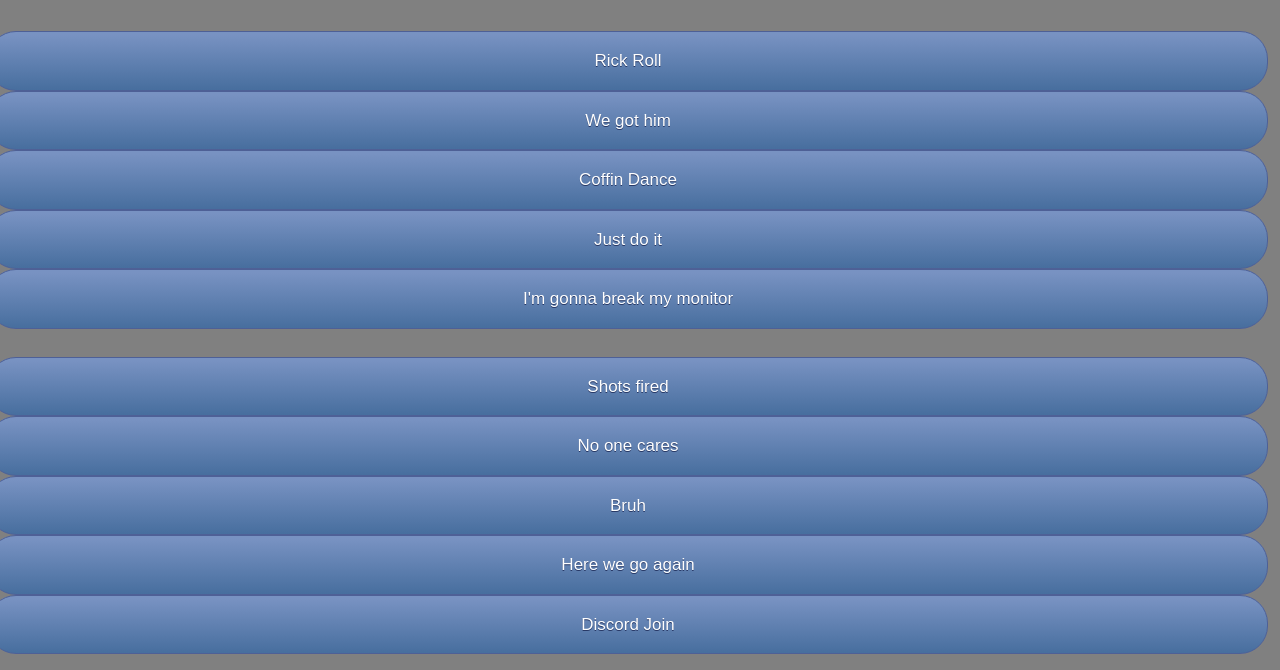
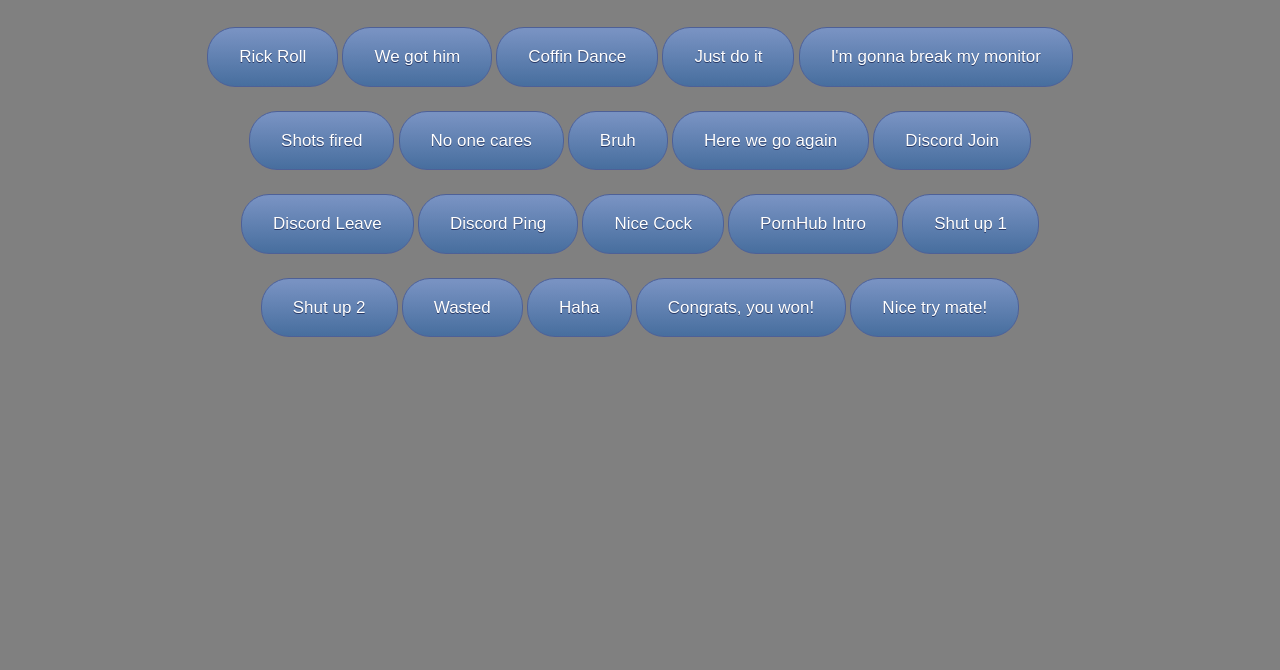
Before and after one commit to Exxonnnnnn/soundboard, a plain HTML site: page pages/soundboard.html in a window 1280 px wide. Shown: the part 53-723 px from the top of the page. Drawn offline with nearby package versions, Linux system fonts and the light colour scheme.

Commit message:
Changed back to stupid class names mystic wants it + row broke css

```diff
--- a/pages/soundboard.html
+++ b/pages/soundboard.html
@@ -18,7 +18,7 @@
     <h1>Soundboard</h1>
     <div class="soundboard">
         <br>
-        <div class="row">
+        <div class="lol">
             <button class="myButton" id="rick">Rick Roll</button>
             <button class="myButton" id="got-him">We got him</button>
             <button class="myButton" id="coffin">Coffin Dance</button>
@@ -27,7 +27,7 @@
         </div>
         <br>
 
-        <div class="row">
+        <div class="lol">
             <button class="myButton" id="shots-fired">Shots fired</button>
             <button class="myButton" id="no-one-cares">No one cares</button>
             <button class="myButton" id="bruh">Bruh</button>
@@ -36,7 +36,7 @@
         </div>
         <br>
 
-        <div class="row">
+        <div class="lol">
             <button class="myButton" id="d-leave">Discord Leave</button>
             <button class="myButton" id="d-ping">Discord Ping</button>
             <button class="myButton" id="nice-cock">Nice Cock</button>
@@ -45,7 +45,7 @@
         </div>
         <br>
 
-        <div class="row">
+        <div class="lol">
             <button class="myButton" id="shut-up-2">Shut up 2</button>
             <button class="myButton" id="wasted">Wasted</button>
             <button class="myButton" id="simpson-haha">Haha</button>
--- a/styles/styles.css
+++ b/styles/styles.css
@@ -11,31 +11,25 @@ footer {
   text-align: left;
 }
 
-.row {
-  width: 100%;
-  padding-top: 4px;
-  display: block;
-}
-
 .myButton {
-	background:linear-gradient(to bottom, #7892c2 5%, #476e9e 100%);
-	background-color:#7892c2;
-	border-radius:28px;
-	border:1px solid #4e6096;
-	display:inline-block;
-	cursor:pointer;
-	color:#ffffff;
-	font-family:Arial;
-	font-size:17px;
-	padding:16px 31px;
-	text-decoration:none;
-	text-shadow:0px 1px 0px #283966;
+  background: linear-gradient(to bottom, #7892c2 5%, #476e9e 100%);
+  background-color: #7892c2;
+  border-radius: 28px;
+  border: 1px solid #4e6096;
+  display: inline-block;
+  cursor: pointer;
+  color: #ffffff;
+  font-family: Arial;
+  font-size: 17px;
+  padding: 16px 31px;
+  text-decoration: none;
+  text-shadow: 0px 1px 0px #283966;
 }
 .myButton:hover {
-	background:linear-gradient(to bottom, #476e9e 5%, #7892c2 100%);
-	background-color:#476e9e;
+  background: linear-gradient(to bottom, #476e9e 5%, #7892c2 100%);
+  background-color: #476e9e;
 }
 .myButton:active {
-	position:relative;
-	top:1px;
+  position: relative;
+  top: 1px;
 }
```
Also changed, not shown: pages/connect4.html (+1 -1 lines), pages/rps.html (+1 -1 lines), pages/tictactoe.html (+1 -1 lines).
